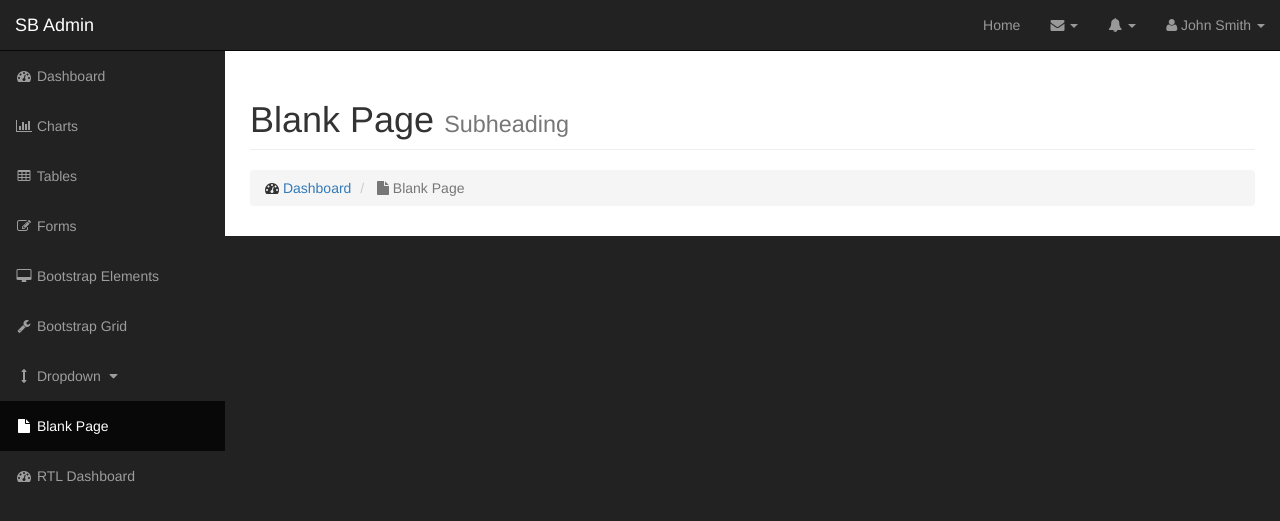
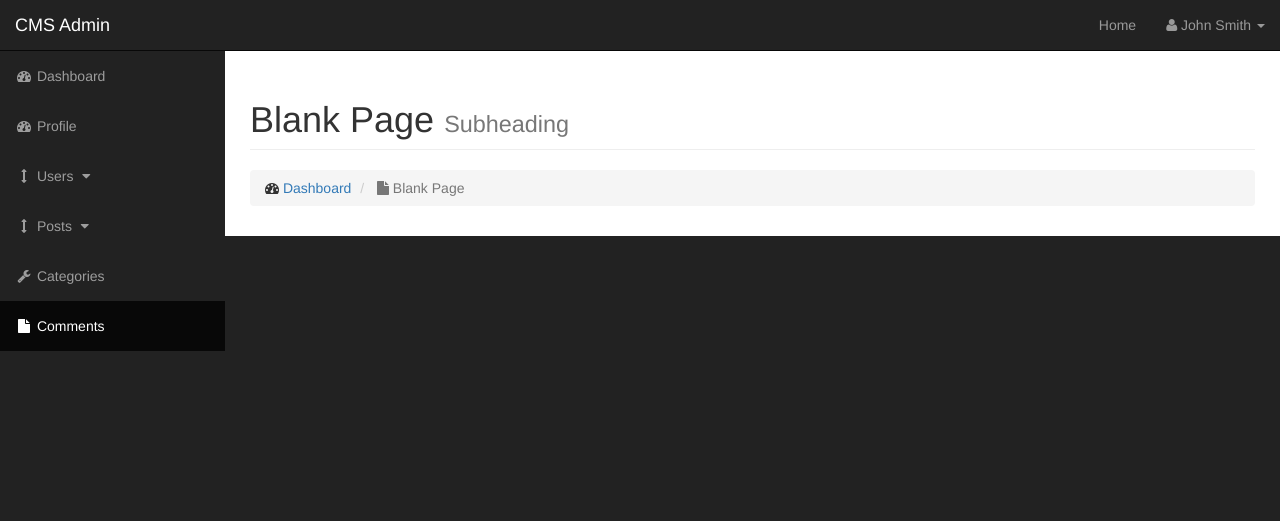
Before and after one commit to rookiemonkey/blogv3-php, a PHP site: page /admin/index.php in a window 1280 px wide. Shown: the top 521 px of the page. Run offline with PHP 8.4, Linux system fonts and the light colour scheme; some libraries are stand-ins or nearby versions.

Commit message:
tweaked admin side bar nav markup

```diff
--- a/admin/includes/navigation.php
+++ b/admin/includes/navigation.php
@@ -9,107 +9,19 @@
             <span class="icon-bar"></span>
             <span class="icon-bar"></span>
         </button>
-        <a class="navbar-brand" href="index.html">SB Admin</a>
+        <a class="navbar-brand" href="index.html">CMS Admin</a>
     </div>
 
 
     <!-- Top Menu Items -->
     <ul class="nav navbar-right top-nav">
         <li><a href="../index.php">Home</a></li>
-        <li class="dropdown">
-            <a href="#" class="dropdown-toggle" data-toggle="dropdown"><i class="fa fa-envelope"></i> <b class="caret"></b></a>
-            <ul class="dropdown-menu message-dropdown">
-                <li class="message-preview">
-                    <a href="#">
-                        <div class="media">
-                            <span class="pull-left">
-                                <img class="media-object" src="http://placehold.it/50x50" alt="">
-                            </span>
-                            <div class="media-body">
-                                <h5 class="media-heading">
-                                    <strong>John Smith</strong>
-                                </h5>
-                                <p class="small text-muted"><i class="fa fa-clock-o"></i> Yesterday at 4:32 PM</p>
-                                <p>Lorem ipsum dolor sit amet, consectetur...</p>
-                            </div>
-                        </div>
-                    </a>
-                </li>
-                <li class="message-preview">
-                    <a href="#">
-                        <div class="media">
-                            <span class="pull-left">
-                                <img class="media-object" src="http://placehold.it/50x50" alt="">
-                            </span>
-                            <div class="media-body">
-                                <h5 class="media-heading">
-                                    <strong>John Smith</strong>
-                                </h5>
-                                <p class="small text-muted"><i class="fa fa-clock-o"></i> Yesterday at 4:32 PM</p>
-                                <p>Lorem ipsum dolor sit amet, consectetur...</p>
-                            </div>
-                        </div>
-                    </a>
-                </li>
-                <li class="message-preview">
-                    <a href="#">
-                        <div class="media">
-                            <span class="pull-left">
-                                <img class="media-object" src="http://placehold.it/50x50" alt="">
-                            </span>
-                            <div class="media-body">
-                                <h5 class="media-heading">
-                                    <strong>John Smith</strong>
-                                </h5>
-                                <p class="small text-muted"><i class="fa fa-clock-o"></i> Yesterday at 4:32 PM</p>
-                                <p>Lorem ipsum dolor sit amet, consectetur...</p>
-                            </div>
-                        </div>
-                    </a>
-                </li>
-                <li class="message-footer">
-                    <a href="#">Read All New Messages</a>
-                </li>
-            </ul>
-        </li>
-        <li class="dropdown">
-            <a href="#" class="dropdown-toggle" data-toggle="dropdown"><i class="fa fa-bell"></i> <b class="caret"></b></a>
-            <ul class="dropdown-menu alert-dropdown">
-                <li>
-                    <a href="#">Alert Name <span class="label label-default">Alert Badge</span></a>
-                </li>
-                <li>
-                    <a href="#">Alert Name <span class="label label-primary">Alert Badge</span></a>
-                </li>
-                <li>
-                    <a href="#">Alert Name <span class="label label-success">Alert Badge</span></a>
-                </li>
-                <li>
-                    <a href="#">Alert Name <span class="label label-info">Alert Badge</span></a>
-                </li>
-                <li>
-                    <a href="#">Alert Name <span class="label label-warning">Alert Badge</span></a>
-                </li>
-                <li>
-                    <a href="#">Alert Name <span class="label label-danger">Alert Badge</span></a>
-                </li>
-                <li class="divider"></li>
-                <li>
-                    <a href="#">View All</a>
-                </li>
-            </ul>
-        </li>
+
         <li class="dropdown">
             <a href="#" class="dropdown-toggle" data-toggle="dropdown"><i class="fa fa-user"></i> John Smith <b class="caret"></b></a>
             <ul class="dropdown-menu">
                 <li>
                     <a href="#"><i class="fa fa-fw fa-user"></i> Profile</a>
-                </li>
-                <li>
-                    <a href="#"><i class="fa fa-fw fa-envelope"></i> Inbox</a>
-                </li>
-                <li>
-                    <a href="#"><i class="fa fa-fw fa-gear"></i> Settings</a>
                 </li>
                 <li class="divider"></li>
                 <li>
@@ -127,22 +39,10 @@
                 <a href="index.html"><i class="fa fa-fw fa-dashboard"></i> Dashboard</a>
             </li>
             <li>
-                <a href="charts.html"><i class="fa fa-fw fa-bar-chart-o"></i> Charts</a>
+                <a href="index-rtl.html"><i class="fa fa-fw fa-dashboard"></i> Profile</a>
             </li>
             <li>
-                <a href="tables.html"><i class="fa fa-fw fa-table"></i> Tables</a>
-            </li>
-            <li>
-                <a href="forms.html"><i class="fa fa-fw fa-edit"></i> Forms</a>
-            </li>
-            <li>
-                <a href="bootstrap-elements.html"><i class="fa fa-fw fa-desktop"></i> Bootstrap Elements</a>
-            </li>
-            <li>
-                <a href="bootstrap-grid.html"><i class="fa fa-fw fa-wrench"></i> Bootstrap Grid</a>
-            </li>
-            <li>
-                <a href="javascript:;" data-toggle="collapse" data-target="#demo"><i class="fa fa-fw fa-arrows-v"></i> Dropdown <i class="fa fa-fw fa-caret-down"></i></a>
+                <a href="javascript:;" data-toggle="collapse" data-target="#demo"><i class="fa fa-fw fa-arrows-v"></i> Users <i class="fa fa-fw fa-caret-down"></i></a>
                 <ul id="demo" class="collapse">
                     <li>
                         <a href="#">Dropdown Item</a>
@@ -152,11 +52,22 @@
                     </li>
                 </ul>
             </li>
-            <li class="active">
-                <a href="blank-page.html"><i class="fa fa-fw fa-file"></i> Blank Page</a>
+            <li>
+                <a href="javascript:;" data-toggle="collapse" data-target="#demo2"><i class="fa fa-fw fa-arrows-v"></i> Posts <i class="fa fa-fw fa-caret-down"></i></a>
+                <ul id="demo2" class="collapse">
+                    <li>
+                        <a href="#">All Posts</a>
+                    </li>
+                    <li>
+                        <a href="#">Add Post</a>
+                    </li>
+                </ul>
             </li>
             <li>
-                <a href="index-rtl.html"><i class="fa fa-fw fa-dashboard"></i> RTL Dashboard</a>
+                <a href="bootstrap-grid.html"><i class="fa fa-fw fa-wrench"></i> Categories</a>
+            </li>
+            <li class="active">
+                <a href="blank-page.html"><i class="fa fa-fw fa-file"></i> Comments</a>
             </li>
         </ul>
     </div>
```
